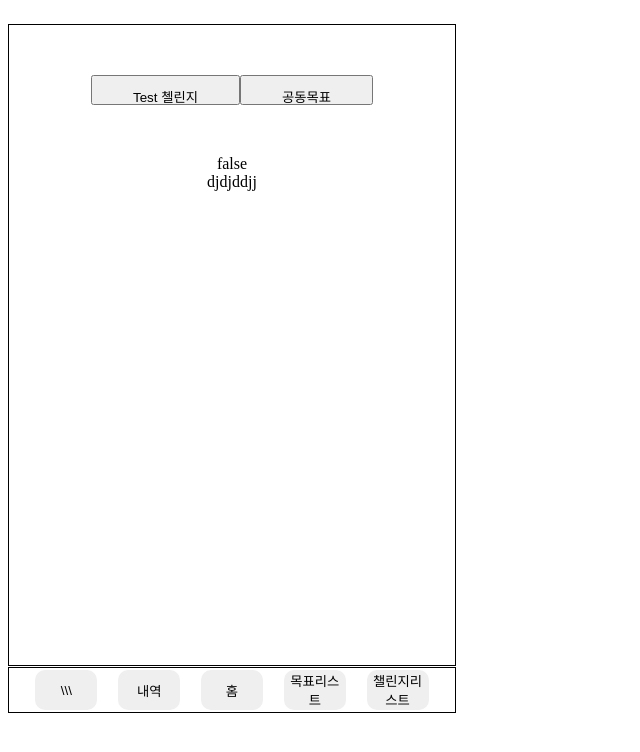
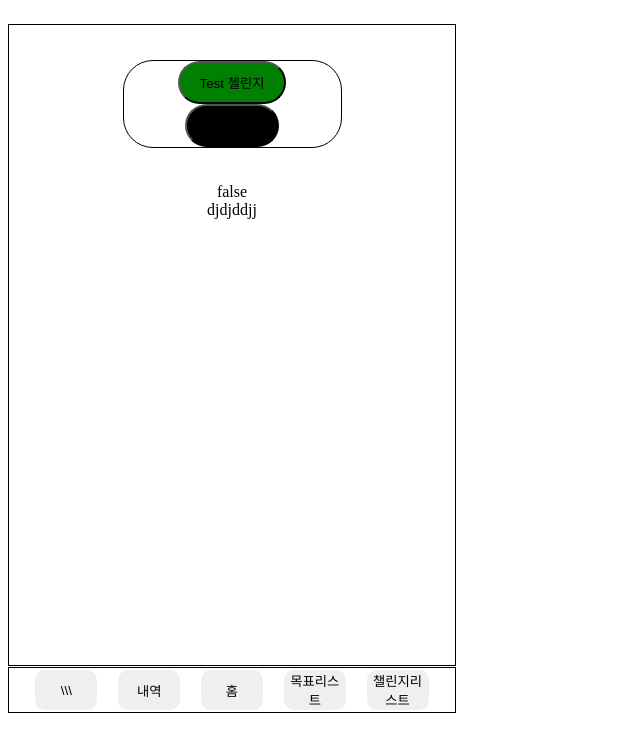
Before and after one commit to Jcurver/moabuzaFE, a React (Create React App) app: page / in a window 1280 px wide. Shown: the top 752 px of the page, without its empty margins (0-640 px from the left). Built offline with nearby package versions, Linux system fonts and the light colour scheme.

Commit message:
[ADD] toggle button

```diff
--- a/src/pages/MainPage.js
+++ b/src/pages/MainPage.js
@@ -2,15 +2,16 @@ import * as React from 'react'
 import styled from 'styled-components'
 import { setFlexStyles } from '../styles/Mixin'
 
-function MainPage() {
+function MainPage(props) {
   const [buttonSelect, setButtonSelect] = React.useState(false)
   console.log(buttonSelect)
-
+  console.log(props)
   return (
     <Wrapper>
       <ButtonWrapper>
         <div id="btn" />
         <SelectButton
+          isOn={!buttonSelect}
           onClick={() => {
             setButtonSelect(false)
           }}
@@ -18,6 +19,8 @@ function MainPage() {
           Test 첼린지
         </SelectButton>
         <SelectButton
+          isOn={buttonSelect}
+          zindex="true"
           onClick={() => {
             setButtonSelect(true)
           }}
@@ -51,24 +54,28 @@ const Wrapper = styled.div`
   }
 `
 const ButtonWrapper = styled.div`
-  width: 300px;
+  width: 217px;
+  padding: 0;
   margin: 35px auto;
   position: relative;
   border-radius: 30px;
   background: #fff;
+  border: 1px solid black;
 `
 
 const SelectButton = styled.button`
   /* width: 20%;
   max-width: 414px; */
-  padding: 10px 40px;
-  margin: 5% auto;
-  height: 30px;
+  box-sizing: border-box;
+  padding: 10px 20px;
+  margin: 0px 5px;
+  /* height: 30px; */
   /* background: var(--bg-active); */
-  background-color:${(props) => (props.isOn === true ? 'green' : 'black')}
+  background-color: ${(props) => (props.isOn ? 'green' : 'black')};
+  z-index: ${(props) => (props.zindex ? 99 : 999)};
   /* border: none; */
   border-radius: 30px;
-  position: relateive;
-  text-align: cnter;
+  position: relative;
+  text-align: center;
 `
 export default MainPage
```
